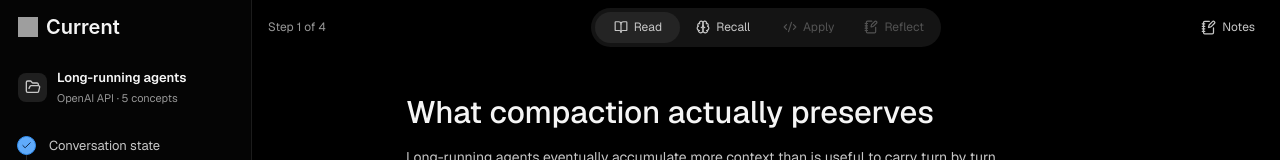
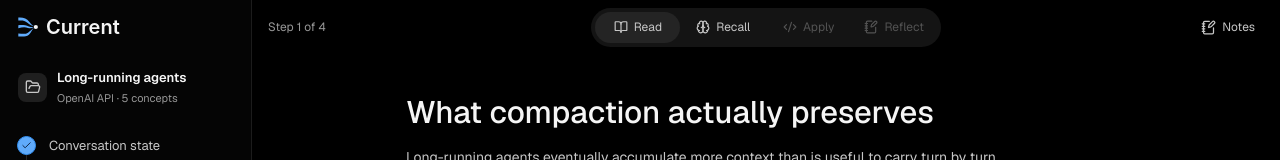
Before and after one commit to donovanmchenry/current, a Next.js app: page / in a window 1280 px wide. Shown: the top 160 px of the page. Built offline with nearby package versions, Linux system fonts and the light colour scheme; grey boxes are pictures that could not be loaded; a web font is replaced by a local one.

Commit message:
Serve Current icon as public asset

```diff
--- a/app/current-workspace.tsx
+++ b/app/current-workspace.tsx
@@ -168,7 +168,7 @@ export function CurrentWorkspace() {
         <div className="sidebar-brand">
           <span className="sidebar-wordmark">
             {/* eslint-disable-next-line @next/next/no-img-element */}
-            <img src="/icon.svg" width="20" height="20" alt="" aria-hidden="true" />
+            <img src="/current-icon.svg" width="20" height="20" alt="" aria-hidden="true" />
             Current
           </span>
           <button className="icon-action mobile-only" onClick={() => setSidebarOpen(false)} aria-label="Close course outline"><X size={17} /></button>
--- a/app/layout.tsx
+++ b/app/layout.tsx
@@ -18,7 +18,7 @@ export async function generateMetadata(): Promise<Metadata> {
     title: "Current · Keep your knowledge current",
     description: "A dark, adaptive learning workspace for understanding fast-changing fields through reading, recall, application, and reflection.",
     icons: {
-      icon: [{ url: `${origin}/icon.svg`, type: "image/svg+xml" }],
+      icon: [{ url: `${origin}/current-icon.svg`, type: "image/svg+xml" }],
     },
     openGraph: {
       title: "Current",
```
Also changed, not shown: public/current-icon.svg (added), 1 other file (tests, documents, lock files or other folders).
